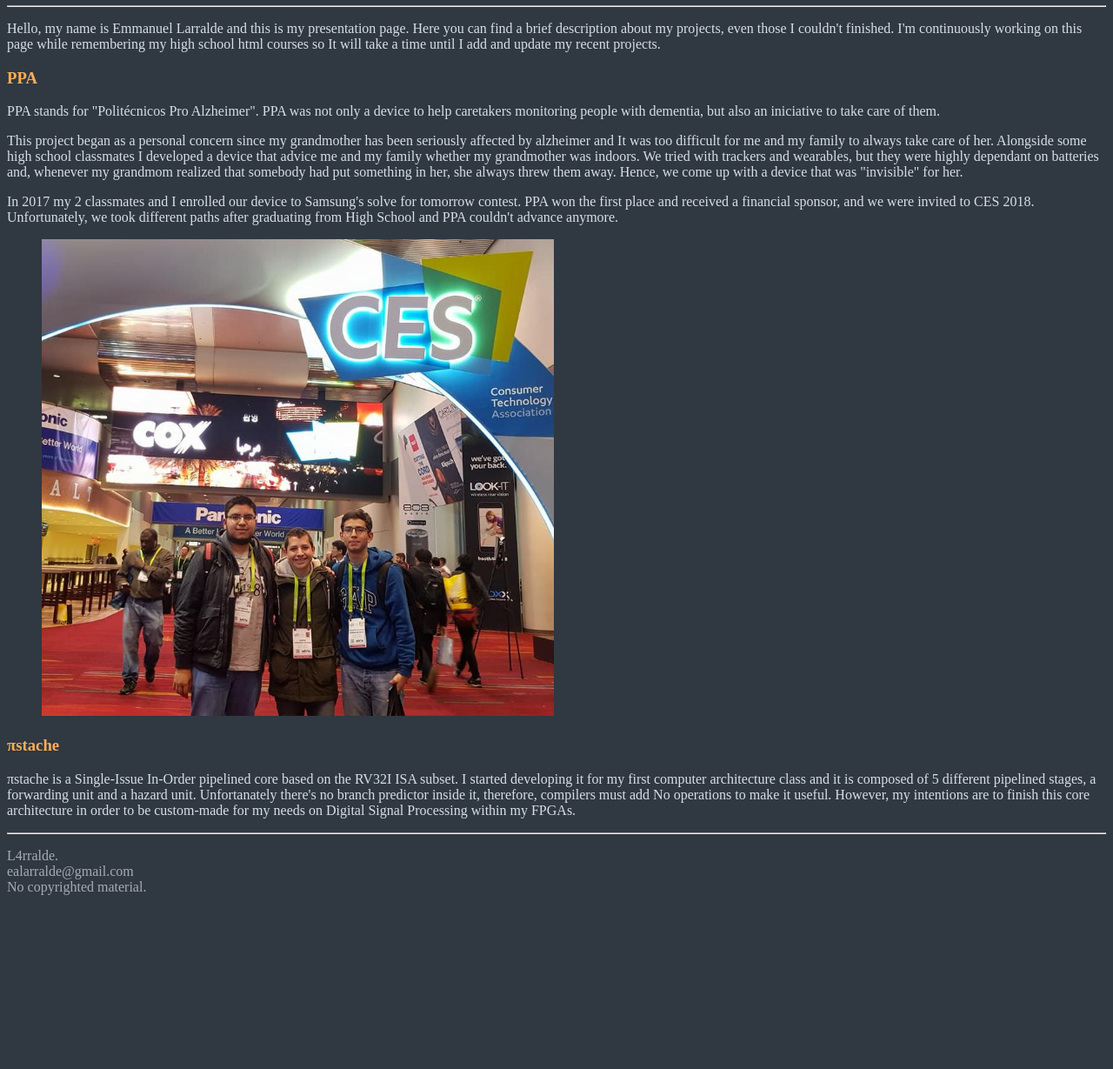
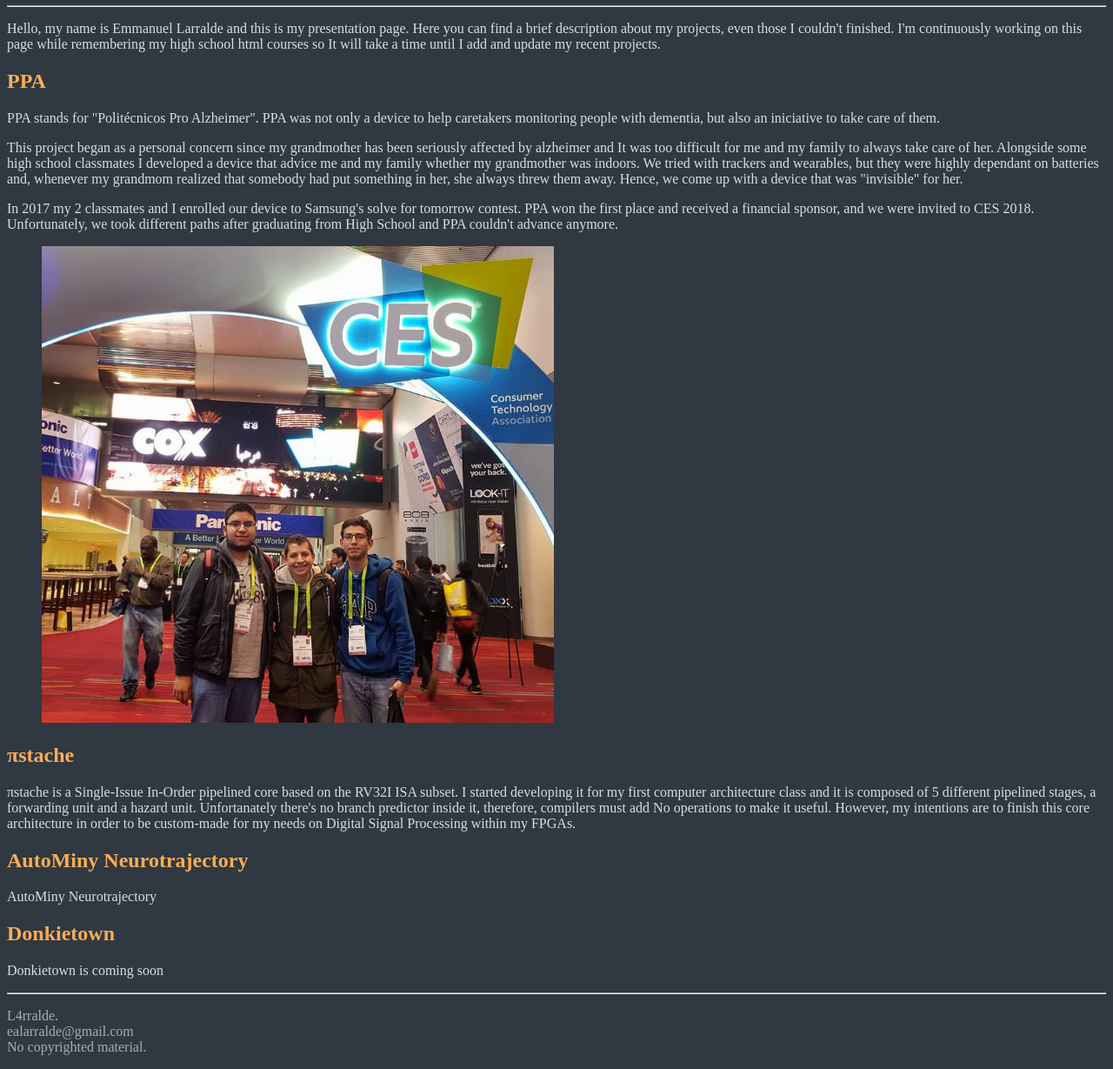
Before and after one commit to L4rralde/L4rralde.github.io, a plain HTML site: page index.html in a window 1280 px wide. Shown: the part 65-1294 px from the top of the page at 87% size. Before the commit the page ends 1110 px from the top, so only its background shows below. Drawn offline with Linux system fonts and the light colour scheme.

Commit message:
Update index.html

```diff
--- a/index.html
+++ b/index.html
@@ -20,7 +20,7 @@
 
 
     <section>
-    <h3 style="color:#f9ae57"> PPA </h3>
+    <h2 style="color:#f9ae57"> PPA </h2>
     <p style="color:#d8dee9">
     PPA stands for "Politécnicos Pro Alzheimer". PPA was not only a device to help caretakers monitoring people with dementia, but also an iniciative to take care of them.
 	</p>
@@ -39,8 +39,9 @@
 	</figure>
 	</section>
 
+	<!-- color verde: #99c794-->
 	<section>
-		<h3 style="color:#f9ae57">&#960stache</h3>
+		<h2 style="color:#f9ae57">&#960stache</h2>
 
 		<p style="color:#d8dee9">	&#960stache is a Single-Issue In-Order pipelined core based on the RV32I ISA subset. I started developing it for my first computer architecture class and it is composed of 5 different pipelined stages, a forwarding unit and a hazard unit. Unfortanately there's no branch predictor inside it, therefore, compilers must add No operations to make it useful. However, my intentions are to finish this core architecture in order to be custom-made for my needs on Digital Signal Processing within my FPGAs.
 		</p>
@@ -48,12 +49,21 @@
 
 	</section>
 
+	<section>
+		<h2 style="color:#f9ae57">AutoMiny Neurotrajectory</h2>
+		<p style="color:#d8dee9">AutoMiny Neurotrajectory</p>
+	</section>
 
+	<section>
+		<h2 style="color:#f9ae57">Donkietown</h2>
+		<p style="color:#d8dee9">Donkietown is coming soon</p>
+	</section>
+
+	</article>
 	</main>
-
 	<hr>
 	<footer>
-      <p style="color:#a6abb6">L4rralde. <br> ealarralde@gmail.com <br> No copyrighted material.</p>
+      <p style="color:#a6acb9">L4rralde. <br> ealarralde@gmail.com <br> No copyrighted material.</p>
     </footer>
   </body>
 </html>
```
